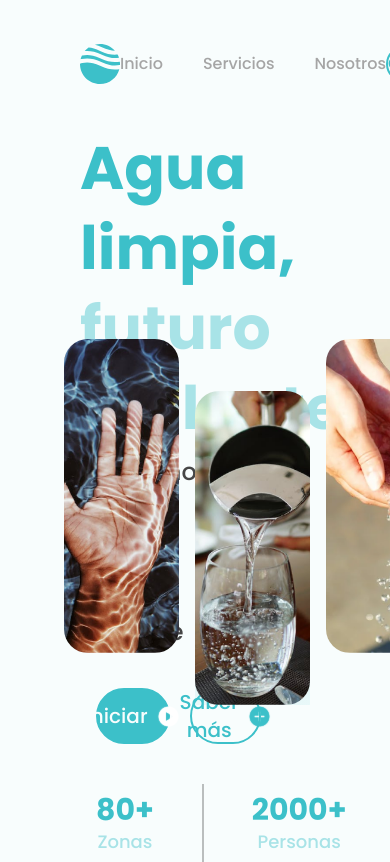
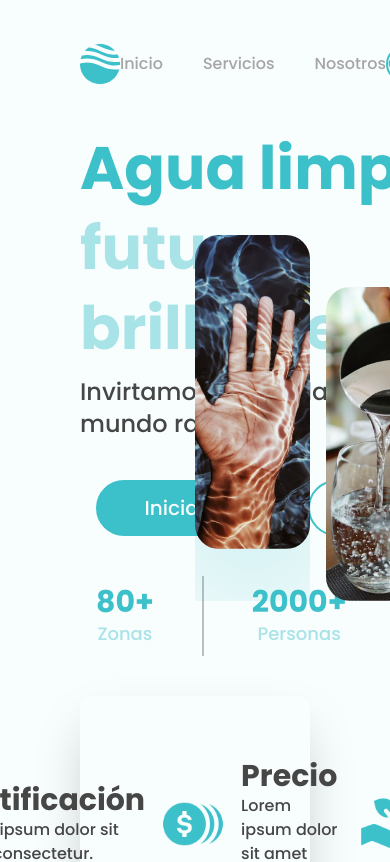
Before and after one commit to IsaiGonzalez08/AquaQA-v2, a Next.js app: page / in a window 390 px wide. Shown: the top 862 px of the page. Built offline with nearby package versions, Linux system fonts and the light colour scheme.

Commit message:
[FIX] InitSection responsive

```diff
--- a/app/components/InitSection.tsx
+++ b/app/components/InitSection.tsx
@@ -18,14 +18,15 @@ export function InitSection() {
 
     return (
         <div className="w-full flex flex-row items-center px-20">
-            <div className="w-1/2">
-                <h1 className="text-primary font-bold text-6xl leading-20">Agua limpia, <br /><span className="text-secondary">futuro brillante</span></h1>
-                <h3 className="text-foreground text-2xl font-medium mt-2">Invirtamos en calidad para un mundo radiante</h3>
-                <div className="flex gap-5 ml-4 mt-10">
+            <div className="w-1/2 flex justify-start 2xl:justify-center">
+                <div>
+                    <h1 className="w-fit text-primary font-bold text-6xl leading-20">Agua limpia, <br /><span className="text-secondary">futuro brillante</span></h1>
+                    <h3 className="w-fit text-foreground text-2xl font-medium mt-2">Invirtamos en calidad para un mundo radiante</h3>
+                    <div className="w-fit flex gap-5 ml-4 mt-10">
                         <AquaQAButton variant="primary" text="Iniciar" icon="/start.svg" iconSize={25} width="w-48" height="h-14" fontSize="text-xl" />
                         <AquaQAButton variant="secondary" text="Saber más" icon="/add.svg" iconSize={25} width="w-48" height="h-14" fontSize="text-xl" />
                     </div>
-                <div className="flex flex-row ml-4 mt-10">
+                    <div className="w-fit flex flex-row ml-4 mt-10">
                         {dividerInfo.map((item, index) => (
                             <div key={index} className="flex flex-row items-center">
                                 <div className="flex flex-col items-center">
@@ -33,13 +34,14 @@ export function InitSection() {
                                     <h3 className="text-secondary text-lg font-medium text-center">{item.text}</h3>
                                 </div>
                                 {index < dividerInfo.length - 1 && (
-                                <div className="w-0.5 h-20 bg-grayLight mx-12"/>
+                                    <div className="w-0.5 h-20 bg-grayLight mx-12" />
                                 )}
                             </div>
                         ))}
                     </div>
                 </div>
-            <div className="w-1/2 flex flex-row justify-center gap-4 items-center relative">
+            </div>
+            <div className="w-1/2 flex flex-row justify-start 2xl:justify-center gap-4 items-center relative">
                 <div
                     className="absolute inset-0 flex items-center justify-center pointer-events-none"
                     style={{
```
Lines whose indentation alone changed are shown as unchanged.
